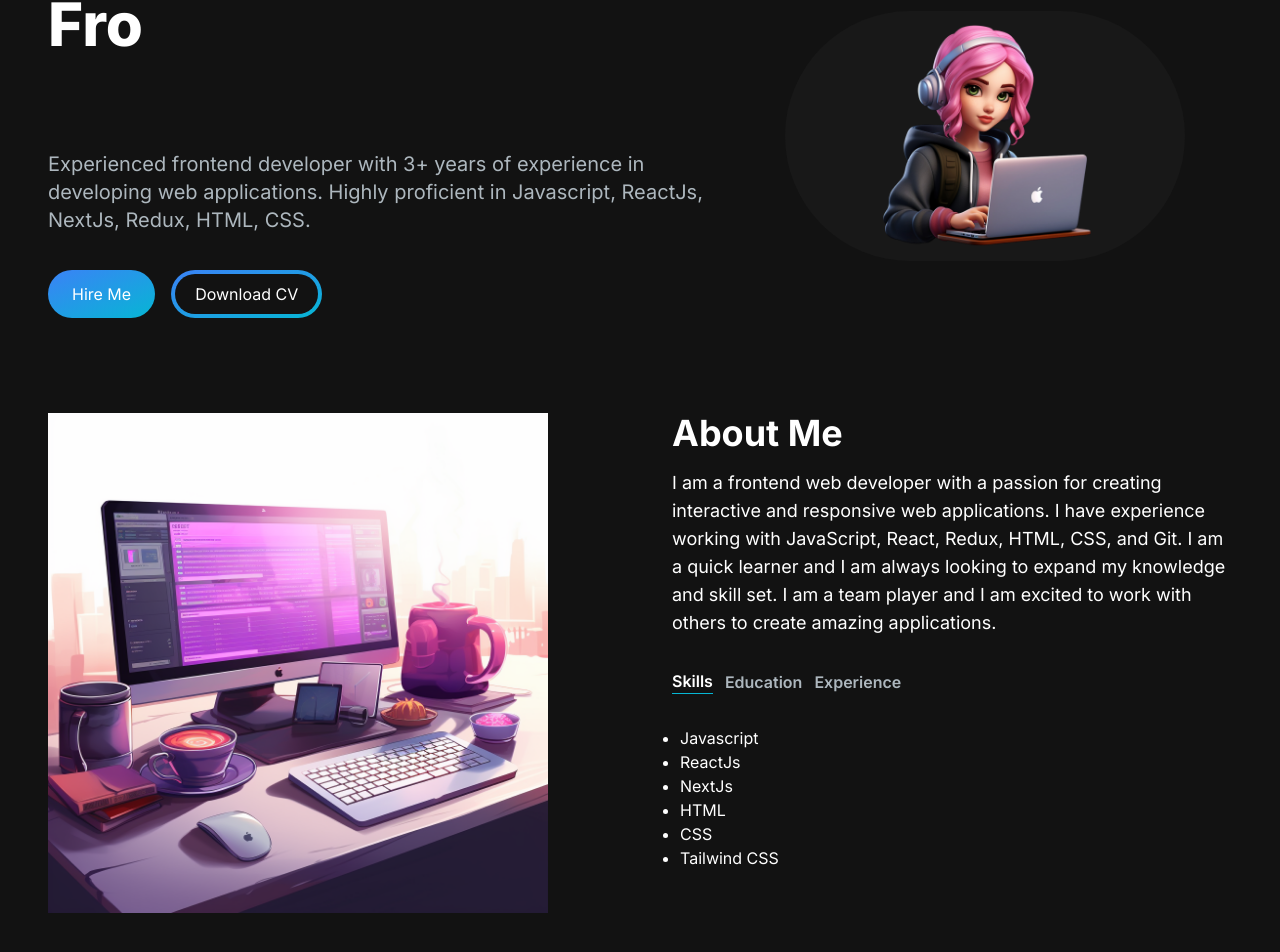
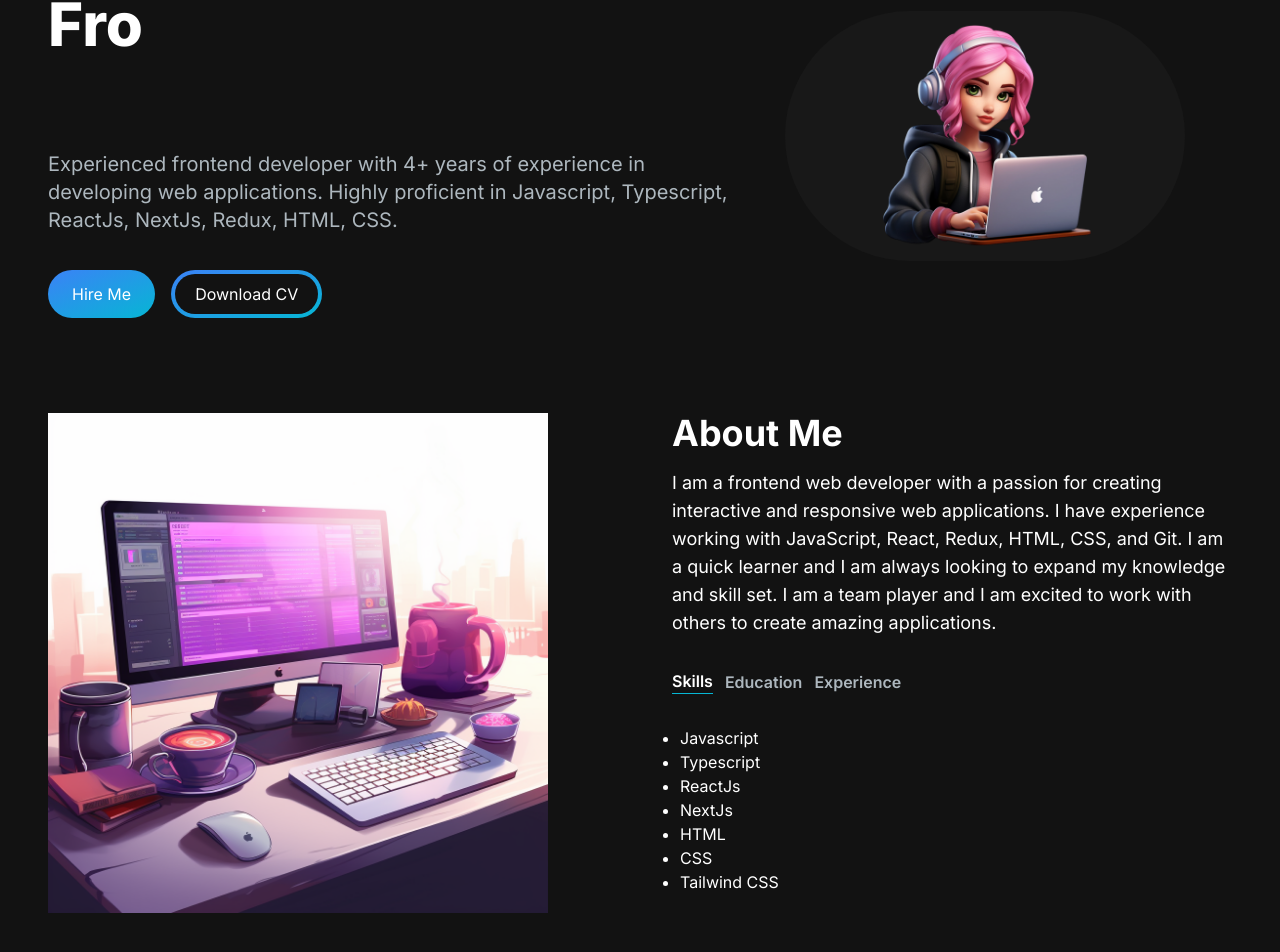
Before and after one commit to isha-0806/portfolio, a Next.js app: page / in a window 1280 px wide. Shown: the part 280-1232 px from the top of the page. Built offline with nearby package versions, Linux system fonts and the light colour scheme.

Commit message:
Updated resume

```diff
--- a/app/components/AboutSection.tsx
+++ b/app/components/AboutSection.tsx
@@ -19,6 +19,7 @@ const AboutSection = () => {
       content: (
         <ul className="list-disc pl-2">
           <li>Javascript</li>
+          <li>Typescript</li>
           <li>ReactJs</li>
           <li>NextJs</li>
           <li>HTML</li>
--- a/app/components/HeroSection.tsx
+++ b/app/components/HeroSection.tsx
@@ -21,9 +21,9 @@ const HeroSection = () => {
             />
           </h1>
           <p className="text-[#ADB7BE] text-base sm:text-lg mb-6 lg:text-xl">
-            Experienced frontend developer with 3+ years of experience in
+            Experienced frontend developer with 4+ years of experience in
             developing web applications. Highly proficient in Javascript,
-            ReactJs, NextJs, Redux, HTML, CSS.
+            Typescript, ReactJs, NextJs, Redux, HTML, CSS.
           </p>
           <div>
             <button className="w-full sm:w-fit rounded-full mr-4 bg-white hover:bg-slate-200 text-white mt-3 bg-gradient-to-br from-blue-500 to-cyan-500 ">
```
Also changed, not shown: 1 other file (tests, documents, lock files or other folders).
